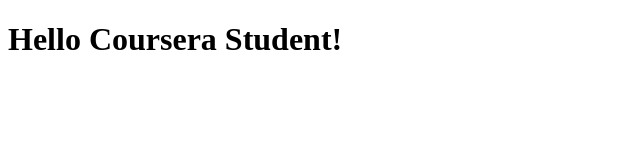
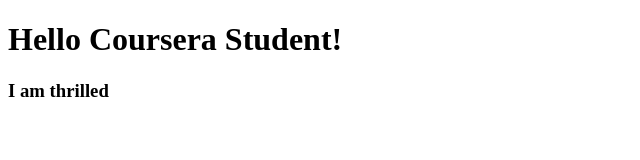
Before and after one commit to DannySchuster/Coursera-AJS, a plain HTML site: page index.html in a window 1280 px wide. Shown: the whole page, without its empty margins (0-640 px from the left). Drawn offline with Linux system fonts and the light colour scheme.

Commit message:
commit on "main"

```diff
--- a/index.html
+++ b/index.html
@@ -6,5 +6,6 @@
     </head>
     <body>
         <h1>Hello Coursera Student!</h1>
+        <h3>I am thrilled</h3>
     </body>
 </html>
```
